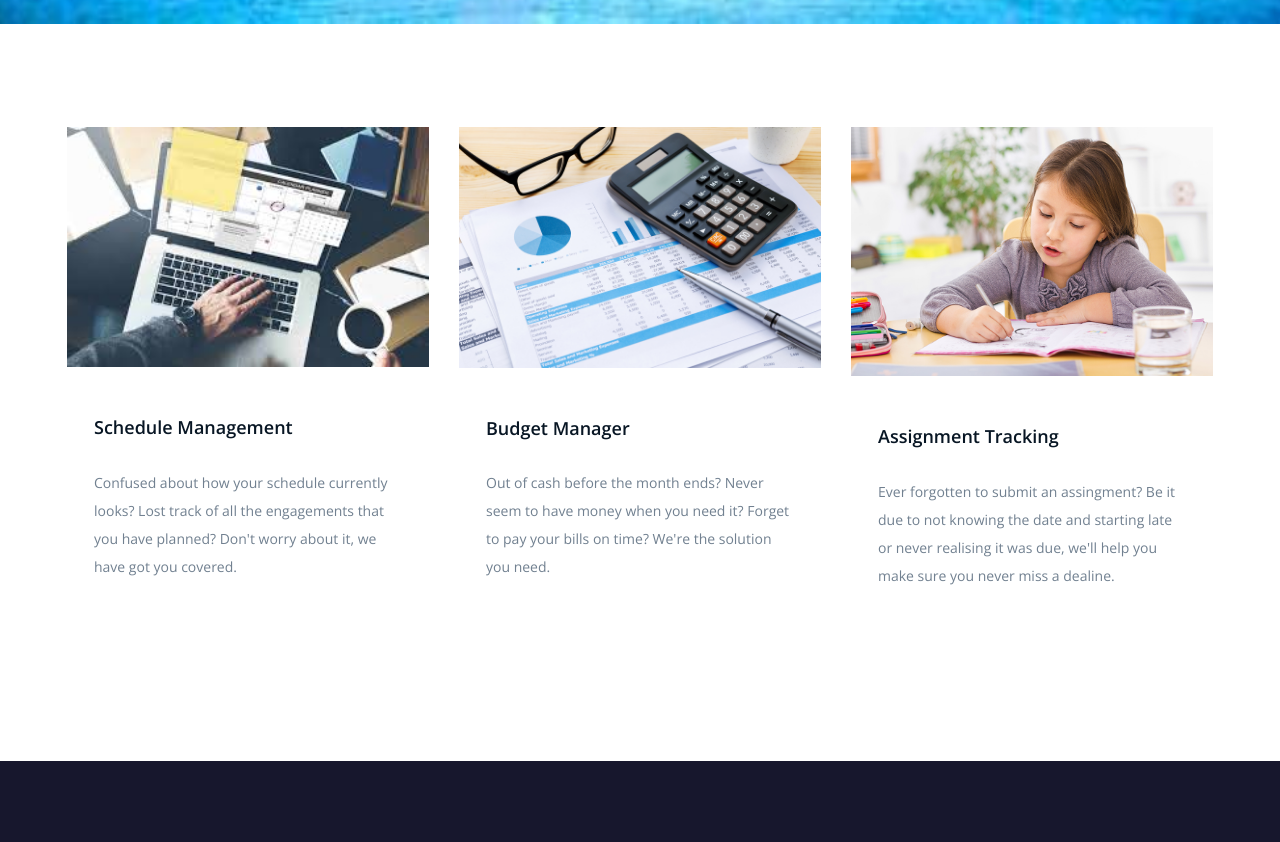
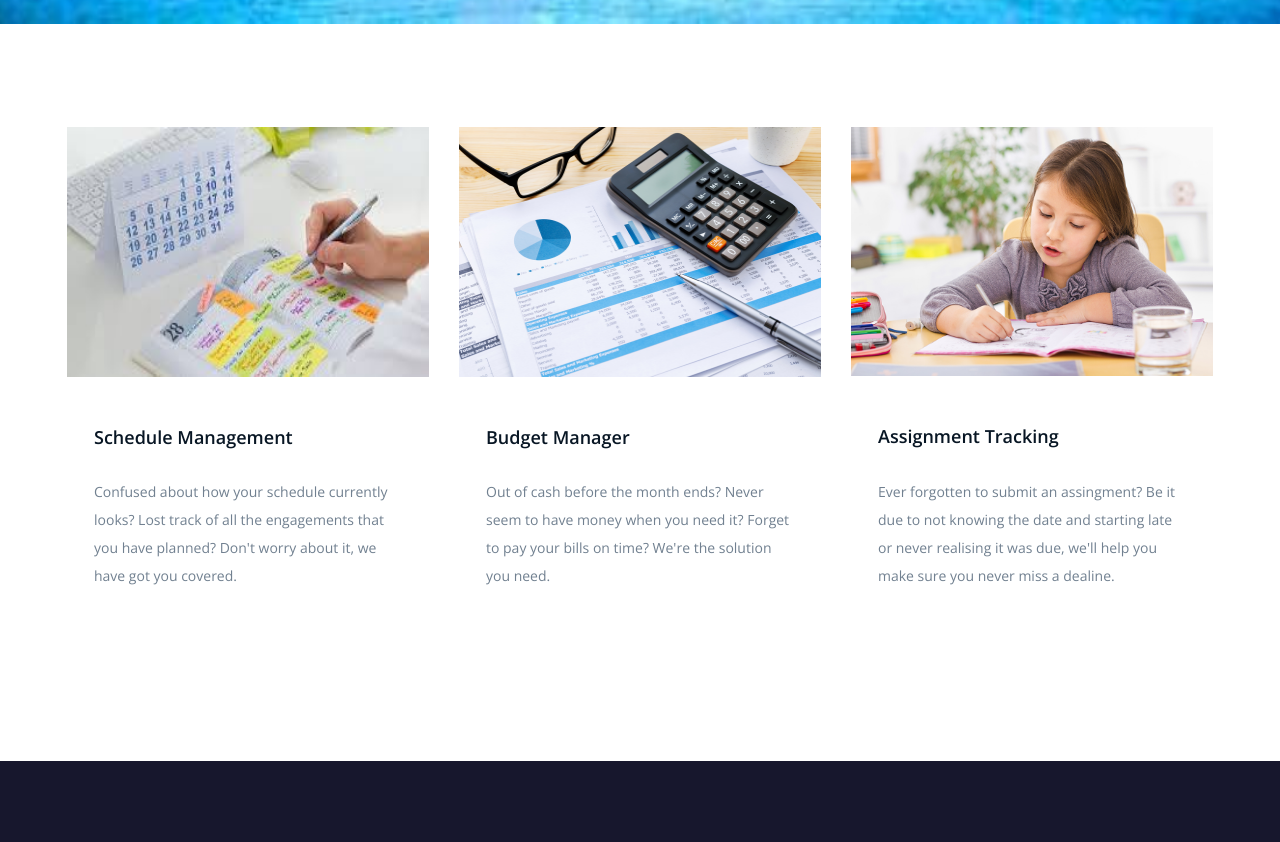
Before and after one commit to mystic-potato/AVAA, a plain HTML site: page index.html in a window 1280 px wide. Shown: the part 880-1722 px from the top of the page. Drawn offline with nearby package versions, Linux system fonts and the light colour scheme.

Commit message:
Update index.html

```diff
--- a/index.html
+++ b/index.html
@@ -34,11 +34,9 @@
   height: 50px;
   width: 50px;
 }
-
  h2{
 
  }
-
 </style>
 </head>
 <body style="background-image: back1.jpg no-repeat scroll">
@@ -165,7 +163,7 @@
 			<div class="row">
 				<div class="col-lg-4 col-md-6">
 					<div class="feature-box">
-						<img src="sched.jpg" alt="">
+						<img src="happysched1.jpg" alt="" style="width:500px;height:250px;">
 						<div class="fb-text">
 							<h5>Schedule Management</h5>
 							<p>Confused about how your schedule currently looks? Lost track of all the engagements that you have planned? Don't worry about it, we have got you covered. </p>
@@ -175,7 +173,7 @@
 				</div>
 				<div class="col-lg-4 col-md-6">
 					<div class="feature-box">
-						<img src="budget.jpg" alt="" >
+						<img src="budget.jpg" alt="" style="width:500px;height:250px;">
 						<div class="fb-text">
 							<h5>Budget Manager</h5>
 							<p>Out of cash before the month ends? Never seem to have money when you need it? Forget to pay your bills on time? We're the solution you need. </p>
```
